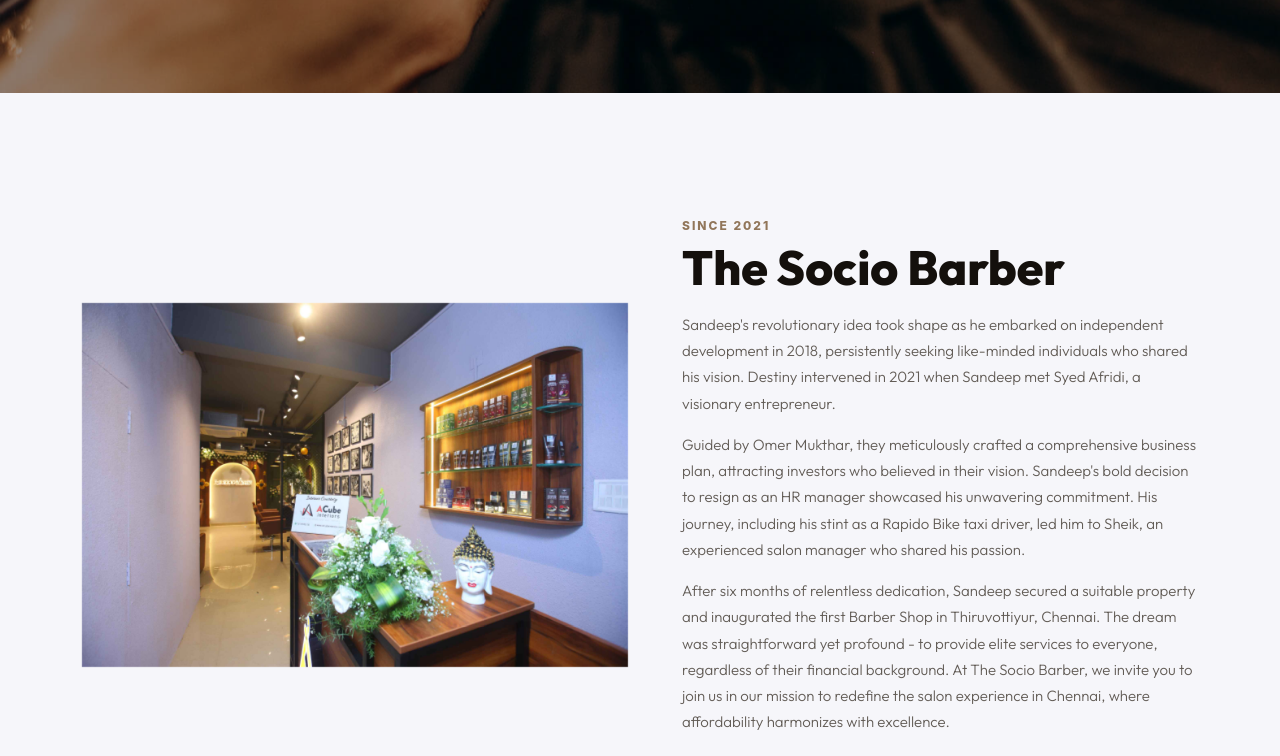
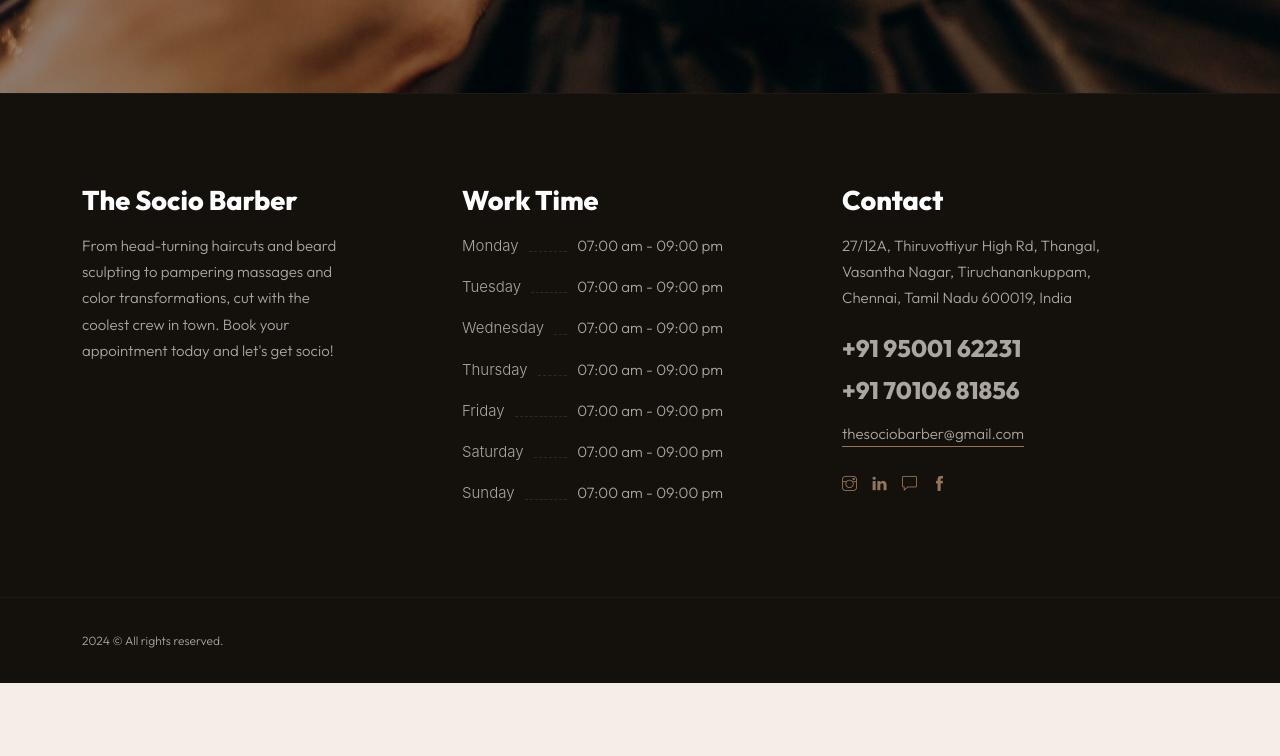
Before and after one commit to sfaizal88/mybarber, a React (Create React App) app: page /#/about in a window 1280 px wide. Shown: the part 1575-2331 px from the top of the page. After the commit the page ends 2258 px from the top, so only its background shows below. Built offline with nearby package versions, Linux system fonts and the light colour scheme.

Commit message:
Deploy setup

```diff
--- a/public/index.html
+++ b/public/index.html
@@ -27,7 +27,7 @@
       work correctly both with client-side routing and a non-root public URL.
       Learn how to configure a non-root public URL by running `npm run build`.
     -->
-    <title>React App</title>
+    <title>The Sociobarber</title>
   </head>
   <body>
     <noscript>You need to enable JavaScript to run this app.</noscript>
--- a/src/view/pages/about/index.tsx
+++ b/src/view/pages/about/index.tsx
@@ -7,7 +7,6 @@ const AboutPage = () => {
             <AboutSlider/>
             <Intro hideExtra/>
             <AvailableTime/>
-            <Story/>
         </>
     )
 }
```
Also changed, not shown: 1 other file (tests, documents, lock files or other folders).
